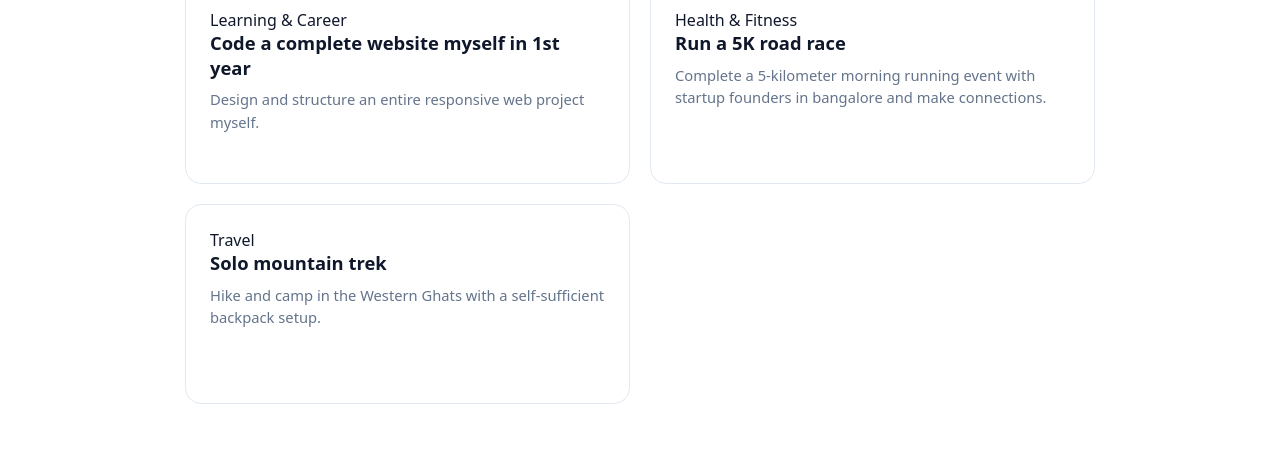
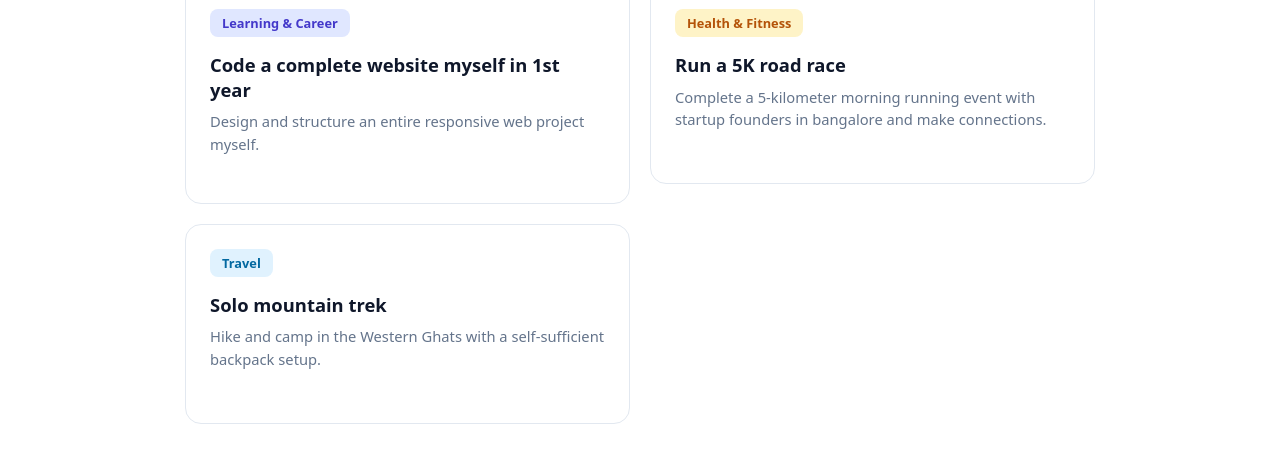
Before and after one commit to VIKAS-555/My_Bucket_List, a plain HTML site: page index.html in a window 1280 px wide. Shown: the part 698-1162 px from the top of the page. Drawn offline with Linux system fonts and the light colour scheme.

Commit message:
Added category tag badges and color themes

```diff
--- a/style.css
+++ b/style.css
@@ -247,3 +247,16 @@ body {
   justify-content: space-between;
   align-items: center;
 }
+
+.category-tag {
+  align-self: flex-start;
+  font-size: 0.8rem;
+  font-weight: 700;
+  padding: 5px 12px;
+  border-radius: 8px;
+  margin-bottom: 16px;
+}
+
+.tag-career { background-color: #e0e7ff; color: #4338ca; }
+.tag-fitness { background-color: #fef3c7; color: #b45309; }
+.tag-travel { background-color: #e0f2fe; color: #0369a1; }
```
